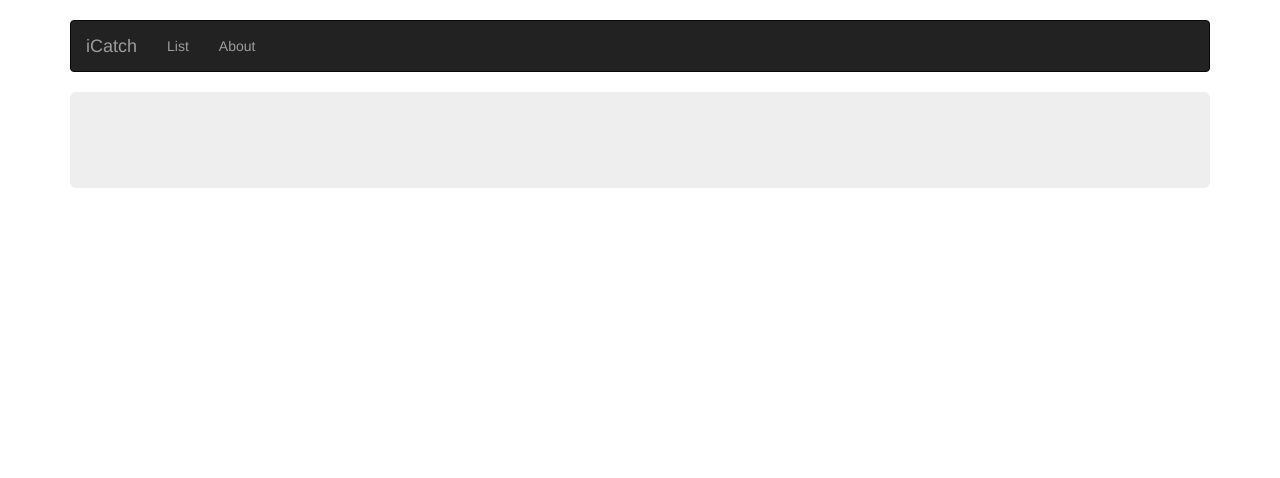
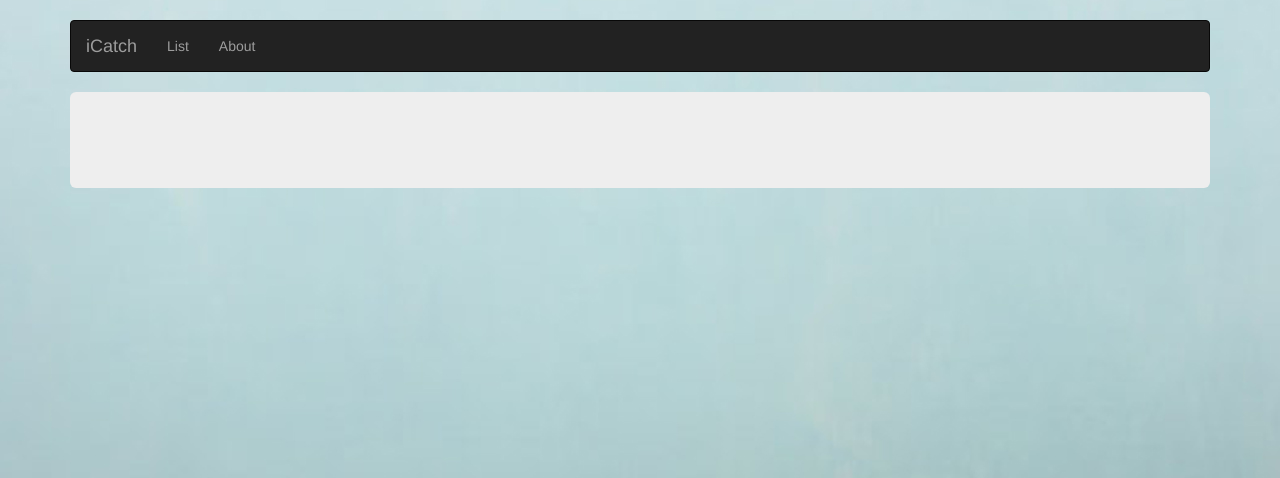
Before and after one commit to jbein/iCatch, a PHP site: page /html/head.html in a window 1280 px wide. Shown: the top 478 px of the page. Run offline with PHP 8.4, Linux system fonts and the light colour scheme.

Commit message:
Added background

```diff
--- a/css/style.css
+++ b/css/style.css
@@ -1,4 +1,5 @@
 body {
+  background: #132323 url("../images/background.jpg") no-repeat top;
   padding-top: 20px;
   padding-bottom: 20px;
 }
```
Also changed, not shown: gallery/fish/ZAN-FIX-002.jpg (deleted), gallery/fish/ZAN-ROH-1463560232.jpg (renamed from gallery/fish/ZAN-FIX-1463560232.jpg), images/background.jpg (added).
